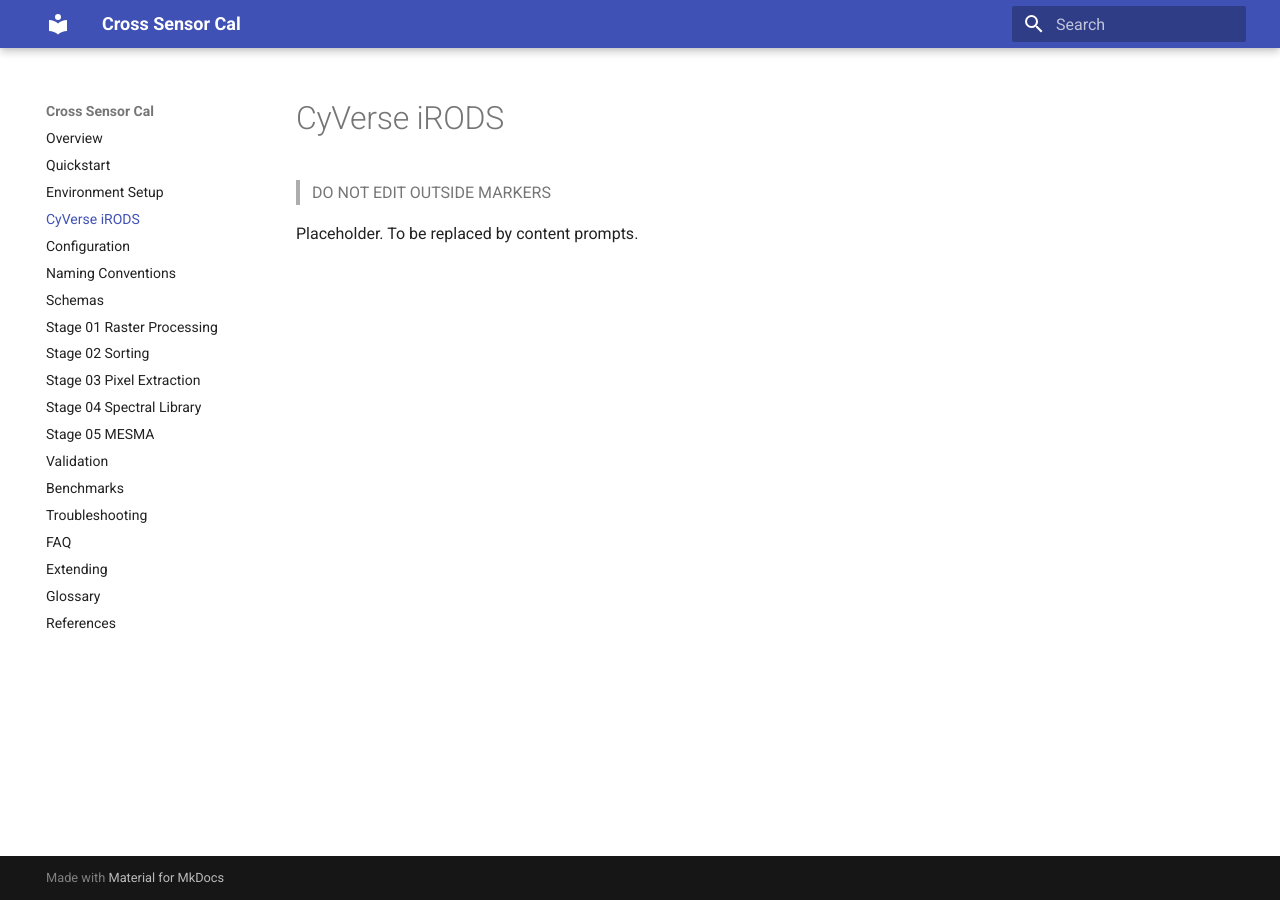
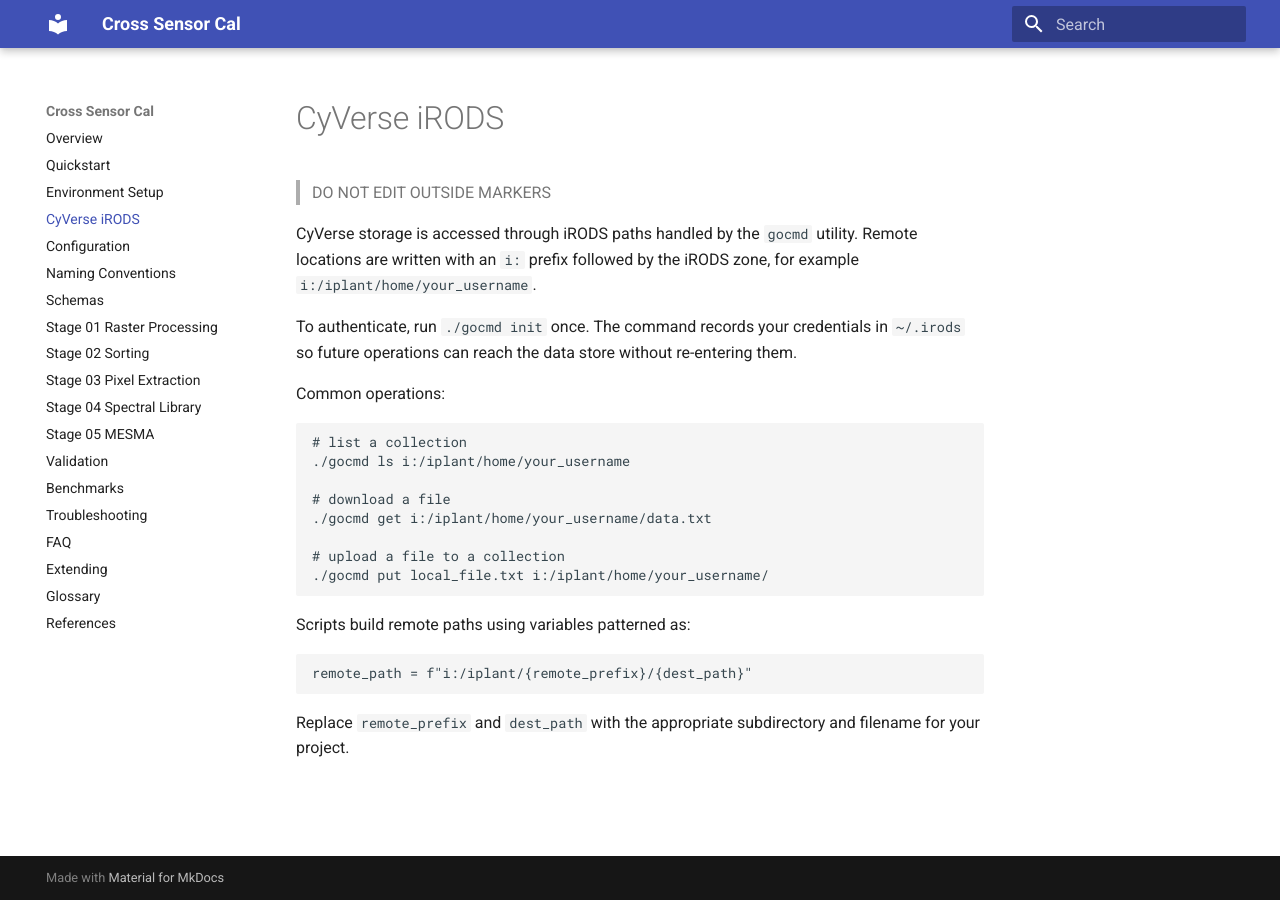
Before and after one commit to earthlab/cross-sensor-cal, an MkDocs documentation site: the page built from docs/cyverse-irods.md, in a window 1280 px wide. Built offline with MkDocs 1.6.1 and Material for MkDocs 9.7.7, drawn with Linux system fonts in a browser that asks for light colours.

Commit message:
docs: add gocmd irods usage intro

````diff
--- a/docs/cyverse-irods.md
+++ b/docs/cyverse-irods.md
@@ -2,5 +2,28 @@
 
 > DO NOT EDIT OUTSIDE MARKERS
 <!-- FILLME:START -->
-Placeholder. To be replaced by content prompts.
+CyVerse storage is accessed through iRODS paths handled by the `gocmd` utility. Remote locations are written with an `i:` prefix followed by the iRODS zone, for example `i:/iplant/home/your_username`.
+
+To authenticate, run `./gocmd init` once. The command records your credentials in `~/.irods` so future operations can reach the data store without re-entering them.
+
+Common operations:
+
+```bash
+# list a collection
+./gocmd ls i:/iplant/home/your_username
+
+# download a file
+./gocmd get i:/iplant/home/your_username/data.txt
+
+# upload a file to a collection
+./gocmd put local_file.txt i:/iplant/home/your_username/
+```
+
+Scripts build remote paths using variables patterned as:
+
+```python
+remote_path = f"i:/iplant/{remote_prefix}/{dest_path}"
+```
+
+Replace `remote_prefix` and `dest_path` with the appropriate subdirectory and filename for your project.
 <!-- FILLME:END -->
````
